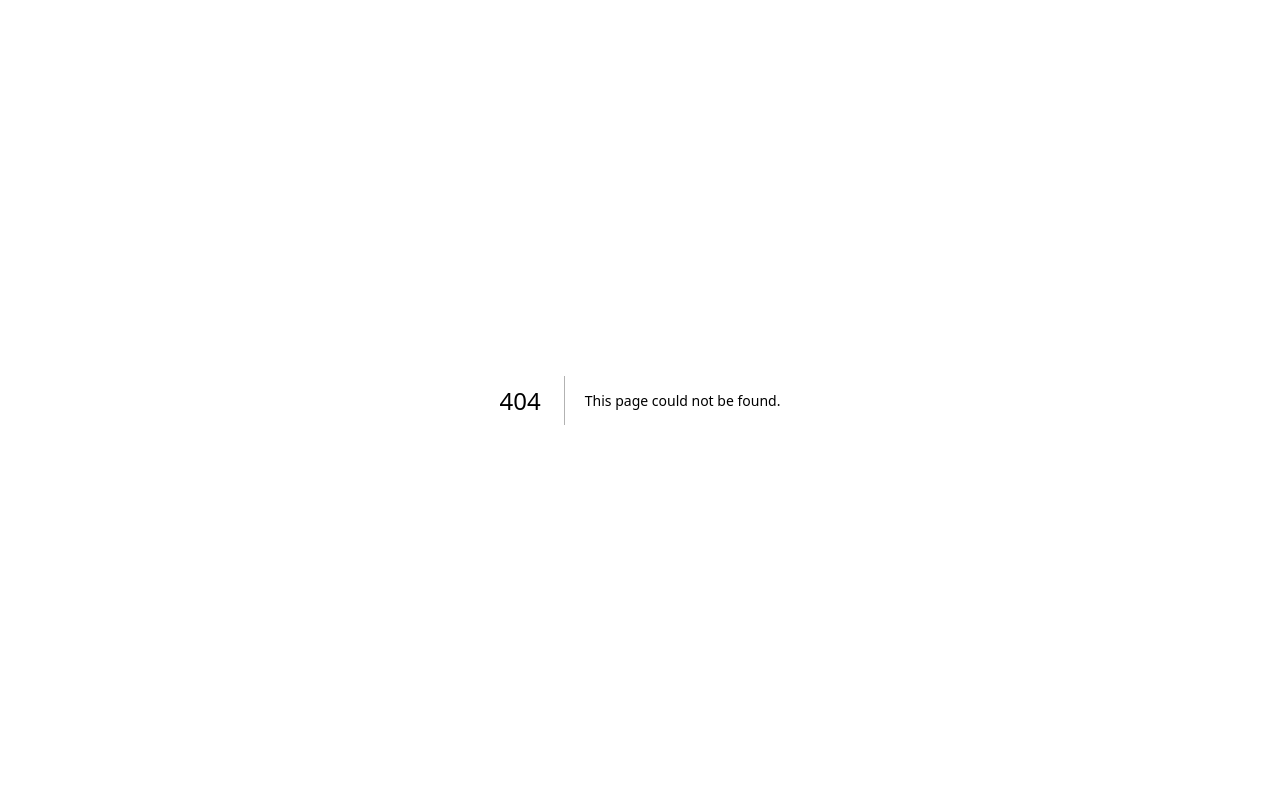
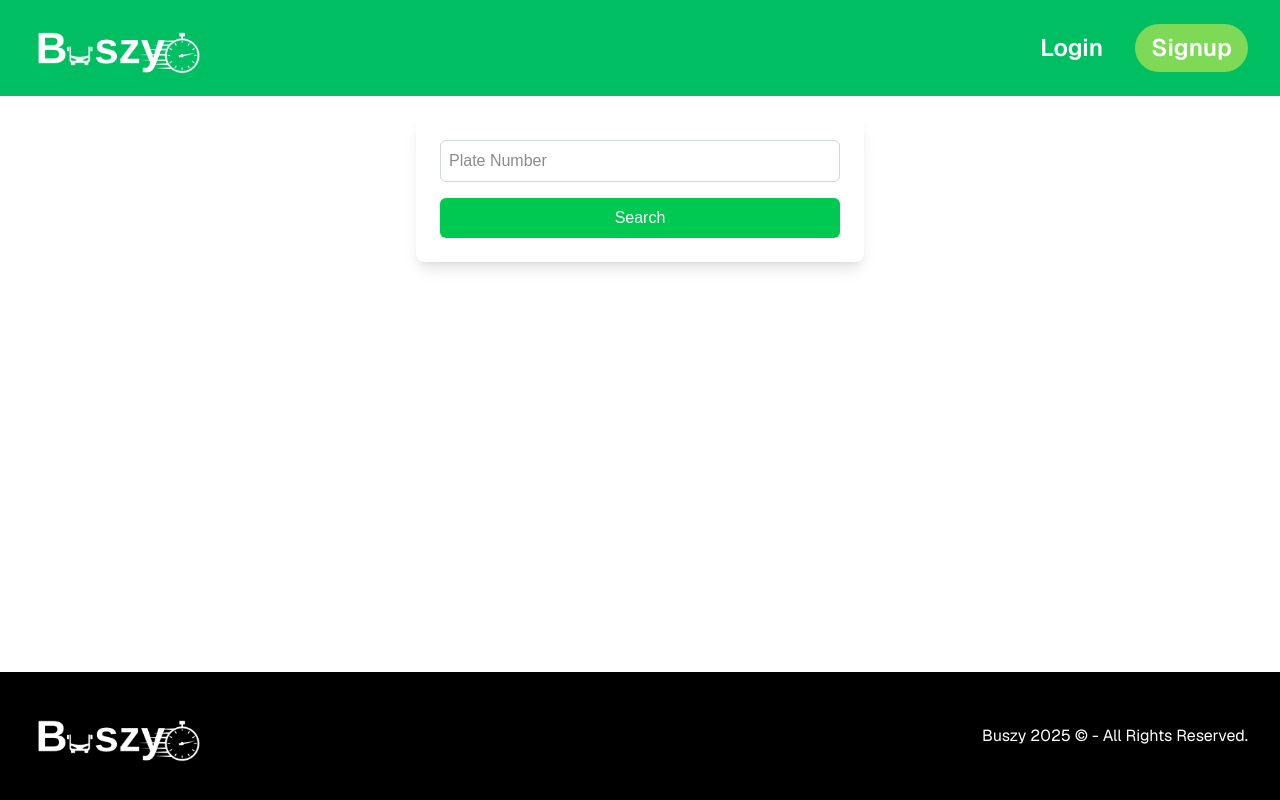
Before and after one commit to emremustu/buszy, a Next.js app in the folder frontend/: page /administrations/reportDelay in a window 1280 px wide. Before the commit this address had no page. Built offline with nearby package versions, Linux system fonts and the light colour scheme.

Commit message:
reportDelay page updated

```diff
--- a/frontend/app/administrations/changeVoyageInfo/page.tsx
+++ /dev/null
@@ -1,9 +0,0 @@
-import React from 'react'
-
-const changeVoyageInfo = () => {
-  return (
-    <div>changeVoyageInfo</div>
-  )
-}
-
-export default changeVoyageInfo
--- a/frontend/app/administrations/page.tsx
+++ b/frontend/app/administrations/page.tsx
@@ -33,15 +33,15 @@ const adminPage = () => {
                             </div>
                             <div className='flex flex-row space-x-10'>
                                 {/* Report a Delay Button */}
-                                <button className="bg-primarybr text-white py-2 px-4 rounded-3xl hover:bg-green-600 h-14 w-57">
+                                <Link href='/administrations/reportDelay' className="bg-primarybr text-white py-2 px-4 rounded-3xl hover:bg-green-600 h-14 w-57 flex items-center justify-center">
                                     Report a Delay
-                                </button>
+                                </Link>
 
                                 {/* Manage Tickets Button */}
-                                <button className="bg-primarybr text-white py-2 px-4 rounded-3xl hover:bg-green-600 h-14 w-57">
+                                <button className="bg-primarybr text-white py-2 px-4 rounded-3xl hover:bg-green-600 h-14 w-57 flex items-center justify-center">
                                     Manage Tickets
                                 </button>
-                                <button className='bg-primarybr text-white  hover:bg-green-600 py-2 px-4 rounded-3xl h-14 w-57 border-4 border-red-600'>
+                                <button className='bg-primarybr text-white  hover:bg-green-600 py-2 px-4 rounded-3xl h-14 w-57 border-4 border-red-600 flex items-center justify-center'>
                                     Help Desk
                                 </button>
                             </div>
--- /dev/null
+++ b/frontend/app/administrations/reportDelay/page.tsx
@@ -0,0 +1,118 @@
+'use client';
+import Footer from '@/app/components/Footer'
+import Navbar from '@/app/components/Navbar'
+import React, { useState } from 'react'
+
+const reportPage = () => {
+    const [bus_plate, setBus_plate] = useState('');
+    const [responseMessage, setResponseMessage] = useState<string>(''); // API'dan gelen mesajı tutacak state
+    const [voyageData, setVoyageData] = useState<any>(null); // Voyage verilerini tutacak state
+    const [inputVisible, setInputVisible] = useState<{ [key: string]: boolean }>({});
+    const handleSubmit = async (e: React.FormEvent) => {
+        e.preventDefault(); // Formun sayfa yenilenmesini engelle
+
+        const data = {
+            bus_plate: bus_plate,
+        };
+
+        // POST isteği gönderme
+        try {
+            const response = await fetch('http://localhost:8000/api/get-voyage', {
+                method: 'POST',
+                headers: {
+                    'Content-Type': 'application/json',
+                },
+                body: JSON.stringify(data),
+            });
+
+            const result = await response.json();
+
+            if (result.success) {
+                setResponseMessage("Voyage:");
+                setVoyageData(result.voyage); // Gelen voyage verisini state'e kaydet
+            } else {
+                setResponseMessage(result.message || "Bir hata oluştu!"); // Hata mesajı
+                setVoyageData(null); // Eğer hata varsa voyageData'yı sıfırla
+            }
+        } catch (error) {
+            console.error("Error during fetch:", error);
+            setResponseMessage("Bir hata oluştu, lütfen tekrar deneyin.");
+            setVoyageData(null);
+        }
+    };
+    const extractCities = (data: string) => {
+        try {
+            const parsedData = JSON.parse(data); // JSON verisini parse et
+            return parsedData.map((item: { city: string }) => item.city); // Sadece city'leri al
+        } catch (error) {
+            console.error("Error parsing JSON data:", error);
+            return [];
+        }
+    };
+
+    const handleInputVisibility = (key: string) => {
+        setInputVisible(prevState => ({
+            ...prevState,
+            [key]: !prevState[key], // Butona tıklanınca input alanını görünür yap veya gizle
+        }));
+    };
+    return (
+        <>
+            <div className='flex flex-col h-screen '>
+                <Navbar></Navbar>
+                <div className='flex flex-col items-center mt-5'>
+                    <div className="w-full max-w-md p-6 bg-white rounded-lg shadow-lg">
+                        <form onSubmit={handleSubmit}>
+                            <input
+                                type="text"
+                                value={bus_plate}
+                                onChange={(e) => setBus_plate(e.target.value)}
+                                className="w-full p-2 border border-gray-300 rounded-md focus:outline-none focus:ring-2 focus:ring-green-500"
+                                placeholder="Plate Number"
+                            />
+                            <button type='submit' className="mt-4 w-full bg-green-500 text-white py-2 rounded-md hover:bg-green-600 focus:outline-none">
+                                Search
+                            </button>
+                        </form>
+                    </div>
+                </div>
+                <div className='flex flex-row justify-center items-center'>
+                {responseMessage && (
+                    <div className='flex flex-col items-center justify-center'>
+                        <div className="mt-5 p-4 border rounded-md bg-gray-100">
+                            <h2 className="text-lg font-semibold">{responseMessage}</h2>
+                            {voyageData && (
+                                <div className="mt-4">
+                                    <p><strong>Bus Plate:</strong> {voyageData[2]}</p>
+                                    <p><strong>Crew:</strong> {voyageData[5]}</p>
+                                    <div className='flex flex-row items-center space-x-5'>
+                                        <p><strong>Cities:</strong> { }</p>
+                                        <button
+                                            type='button'
+                                            onClick={() => handleInputVisibility('cities')}
+                                            className='ml-4 bg-black text-white w-8 h-8 flex items-center justify-center rounded-full'>
+                                            +
+                                        </button>
+
+                                    </div>
+                                </div>
+                            )}
+                        </div>
+                    </div>
+                )}
+                {inputVisible.cities && (
+                    <input
+                        type="text"
+                        className="ml-4 p-2 border border-gray-300 rounded-md"
+                        placeholder="Add details"
+                    />
+                )}
+</div>
+                <div className='mt-auto'></div>
+                <Footer></Footer>
+            </div>
+        </>
+    )
+}
+
+export default reportPage
--- a/frontend/app/administrations/seeVoyages/page.tsx
+++ b/frontend/app/administrations/seeVoyages/page.tsx
@@ -78,7 +78,7 @@ const CardComponent = () => {
                                 <div className="mt-4">
                                     <p><strong>Bus ID:</strong> {voyageData[0]}</p>
                                     <p><strong>Bus Plate:</strong> {voyageData[2]}</p>
-                                    <p><strong>Departure Time:</strong> {voyageData.departure_time}</p>
+                                    <p><strong>Crew:</strong> {voyageData[5]}</p>
                                     {/* Diğer voyage bilgilerini burada gösterebilirsiniz */}
                                 </div>
                             )}
--- a/frontend/app/login/page.tsx
+++ b/frontend/app/login/page.tsx
@@ -114,7 +114,7 @@ const LoginPage = () => {
                 className="w-full bg-primary text-white font-semibold py-2 rounded-lg hover:bg-primarybr cursor-pointer transition duration-300"
 
               >
-                Signup
+                Login
               </button>
             </div>
           </form>
--- a/frontend/app/voyage_listings/page.tsx
+++ b/frontend/app/voyage_listings/page.tsx
@@ -44,9 +44,9 @@ const TripsPage = () => {
       {/* Navbar */}
       <Navbar />
 
-      <div className="mx-48">
+      <div className="mx-48 flex flex-col h-screen">
         {/* Main Content */}
-        <h1 className="trip-title text-2xl font-bold text-gray-800 mb-6">
+        <h1 className="trip-title text-2xl font-bold text-gray-800 mb-6 mt-6">
           Trips for <strong>{origin} - {destination}</strong>
         </h1>
 
@@ -120,7 +120,7 @@ const TripsPage = () => {
           <p>No voyages available for the selected criteria.</p>
         )}
       </div>
-
+        <div className="mt-auto"></div>
       <Footer />
     </>
   );
```
